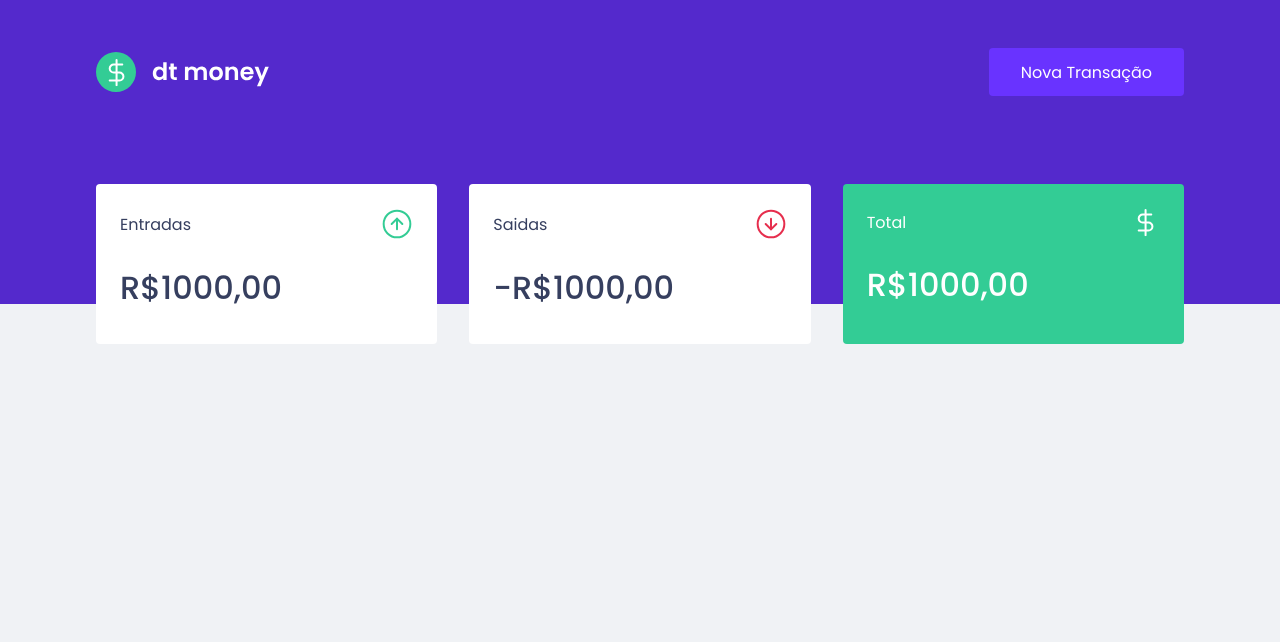
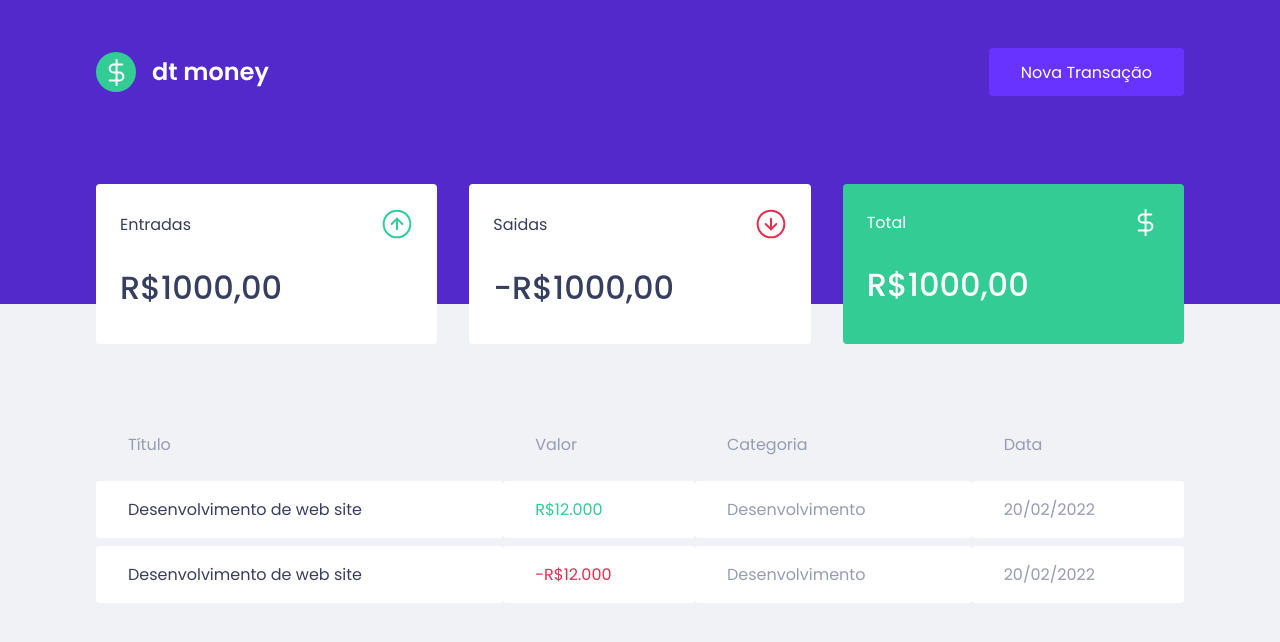
Before and after one commit to stecks10/Rocket-seat, a React (Create React App) app in the folder front-end/dtmoney/: page / in a window 1280 px wide. Shown: the top 642 px of the page. Built offline with nearby package versions, Linux system fonts and the light colour scheme.

Commit message:
Componente: TransactionsTable

```diff
--- a/front-end/dtmoney/src/components/Dashboard/index.tsx
+++ b/front-end/dtmoney/src/components/Dashboard/index.tsx
@@ -1,10 +1,12 @@
 import { Summary } from '../Summary';
+import { TransActionsTable } from '../TransactionsTable';
 import { Container } from './styles';
 
 export function Dashboard() {
   return (
     <Container>
       <Summary />
+      <TransActionsTable />
     </Container>
   );
 }
--- /dev/null
+++ b/front-end/dtmoney/src/components/TransactionsTable/index.tsx
@@ -0,0 +1,33 @@
+import { Container } from './styles';
+
+export function TransActionsTable() {
+  return (
+    <Container>
+      <table>
+        <thead>
+          <tr>
+            <th>Título</th>
+            <th>Valor</th>
+            <th>Categoria</th>
+            <th>Data</th>
+          </tr>
+        </thead>
+
+        <tbody>
+          <tr>
+            <td>Desenvolvimento de web site</td>
+            <td className="deposit">R$12.000</td>
+            <td>Desenvolvimento</td>
+            <td>20/02/2022</td>
+          </tr>
+          <tr>
+            <td>Desenvolvimento de web site</td>
+            <td className="withdraw"> -R$12.000</td>
+            <td>Desenvolvimento</td>
+            <td>20/02/2022</td>
+          </tr>
+        </tbody>
+      </table>
+    </Container>
+  );
+}
--- /dev/null
+++ b/front-end/dtmoney/src/components/TransactionsTable/styles.ts
@@ -0,0 +1,35 @@
+import styled from 'styled-components';
+
+export const Container = styled.div`
+  margin-top: 4rem;
+
+  table {
+    width: 100%;
+    border-spacing: 0 0.5rem;
+
+    th {
+      color: var(--text-body);
+      font-weight: 400;
+      padding: 1rem 2rem;
+      text-align: left;
+    }
+
+    td {
+      padding: 1rem 2rem;
+      border: 0;
+      background: var(--shape);
+      color: var(--text-body);
+      border-radius: 0.25rem;
+
+      &:first-child {
+        color: var(--text-title);
+      }
+      &.deposit {
+        color: var(--green);
+      }
+      &.withdraw {
+        color: var(--red);
+      }
+    }
+  }
+`;
```
